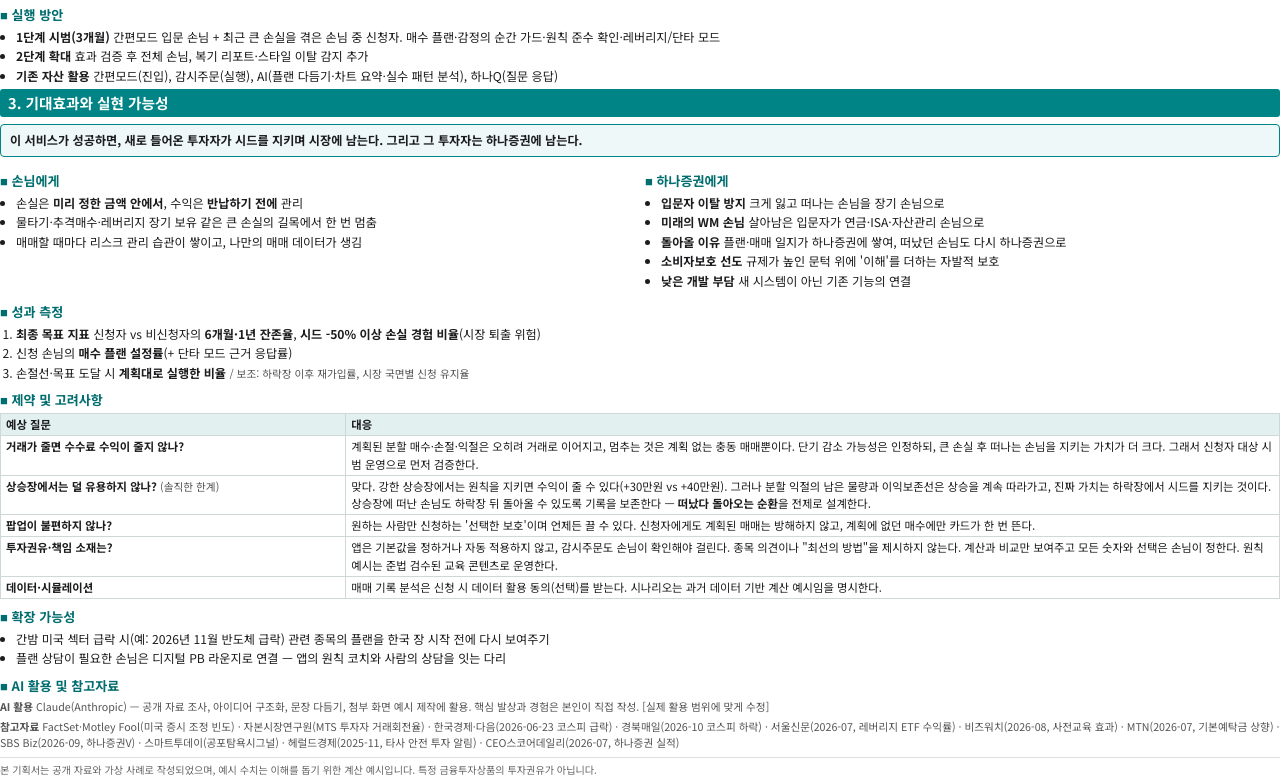
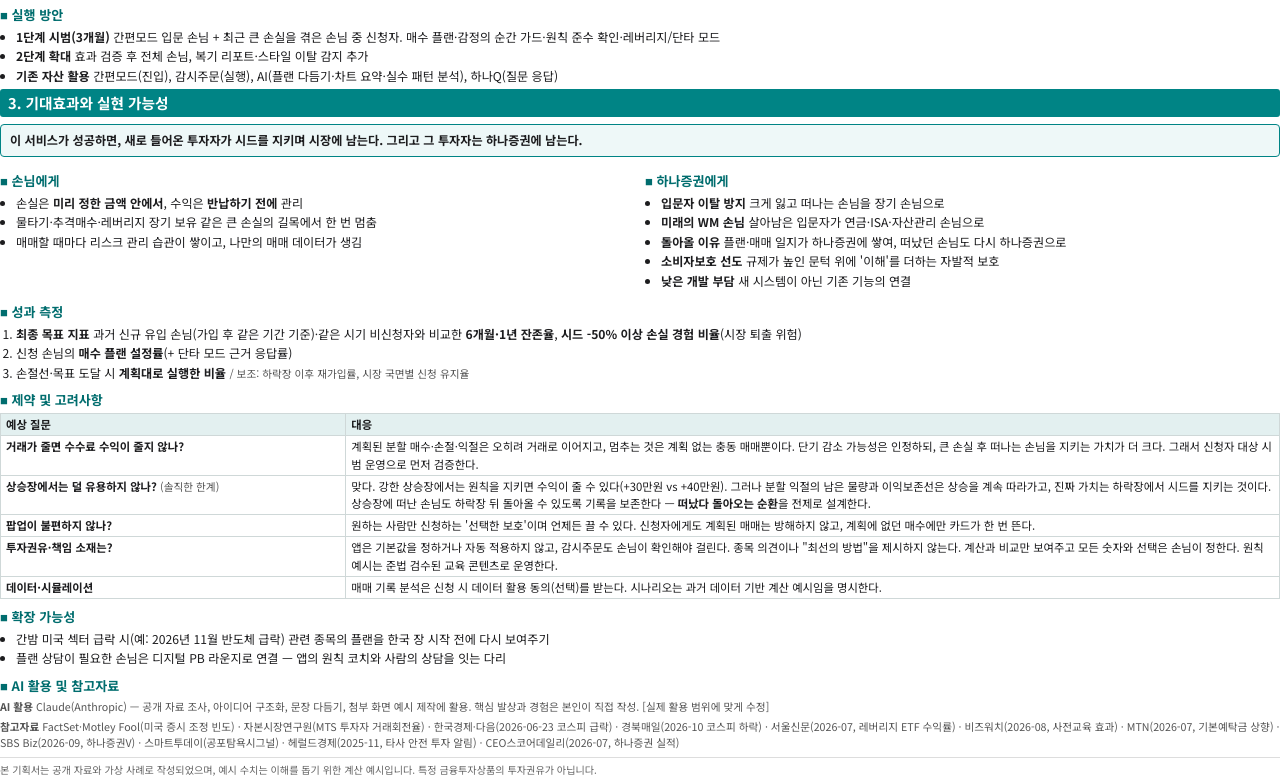
Before and after one commit to shinheecheol43-star/AI-, a plain HTML site: page contest/report/기획서_3쪽.html in a window 1280 px wide. Shown: the part 1364-2142 px from the top of the page. Drawn offline with Linux system fonts and the light colour scheme.

Commit message:
Validate pilot against historical new-user cohorts plus concurrent non-users
Co-Authored-By: Claude Opus 5.5 <noreply@anthropic.com>
Claude-Session: https://claude.ai/code/session_01TKkDqm14RjDDXPetjfDB7T

```diff
--- a/contest/report/기획서_3쪽.html
+++ b/contest/report/기획서_3쪽.html
@@ -176,7 +176,7 @@ td.num{text-align:right;white-space:nowrap;}
 
 <h3>■ 성과 측정</h3>
 <ol>
-<li><b>최종 목표 지표</b> 신청자 vs 비신청자의 <b>6개월·1년 잔존율</b>, <b>시드 -50% 이상 손실 경험 비율</b>(시장 퇴출 위험)</li>
+<li><b>최종 목표 지표</b> 과거 신규 유입 손님(가입 후 같은 기간 기준)·같은 시기 비신청자와 비교한 <b>6개월·1년 잔존율</b>, <b>시드 -50% 이상 손실 경험 비율</b>(시장 퇴출 위험)</li>
 <li>신청 손님의 <b>매수 플랜 설정률</b>(+ 단타 모드 근거 응답률)</li>
 <li>손절선·목표 도달 시 <b>계획대로 실행한 비율</b> <span class="small">/ 보조: 하락장 이후 재가입률, 시장 국면별 신청 유지율</span></li>
 </ol>
```
Also changed, not shown: contest/08_접수페이지_입력본.txt, 2 other files.
